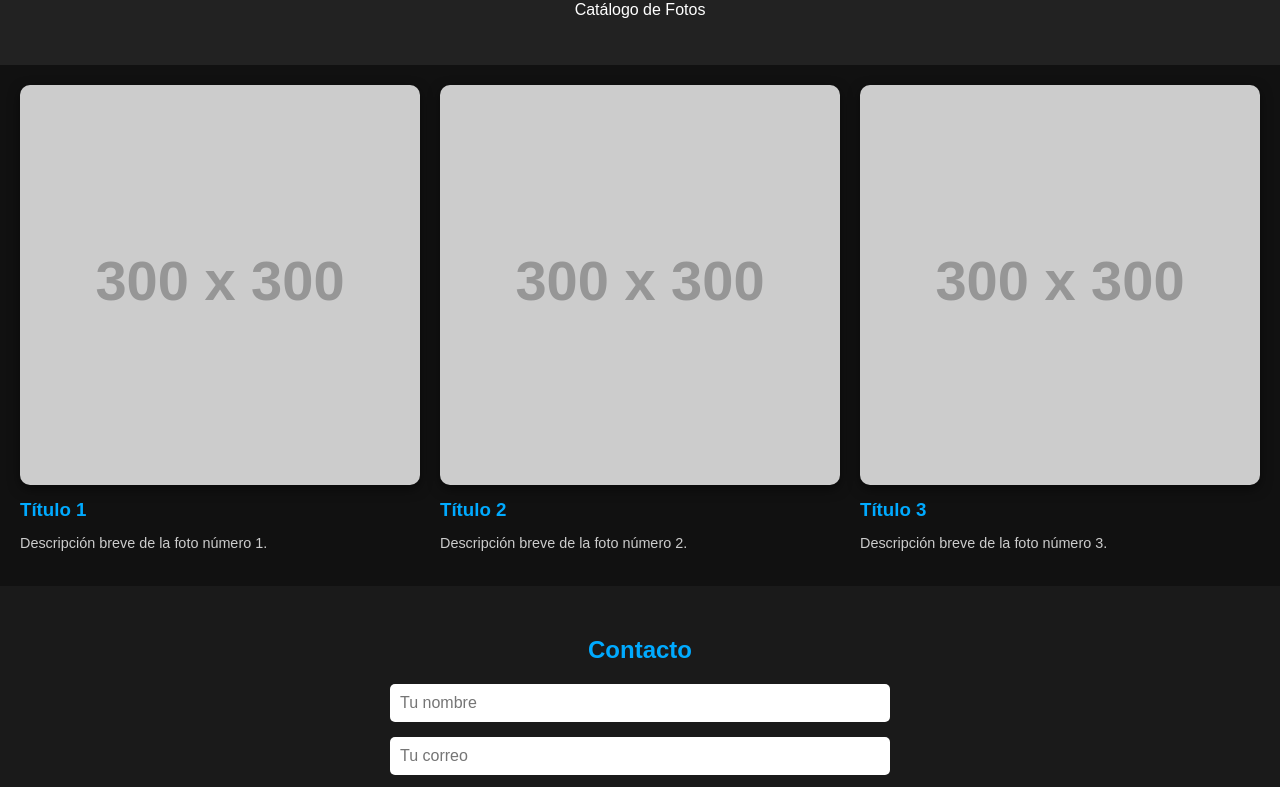
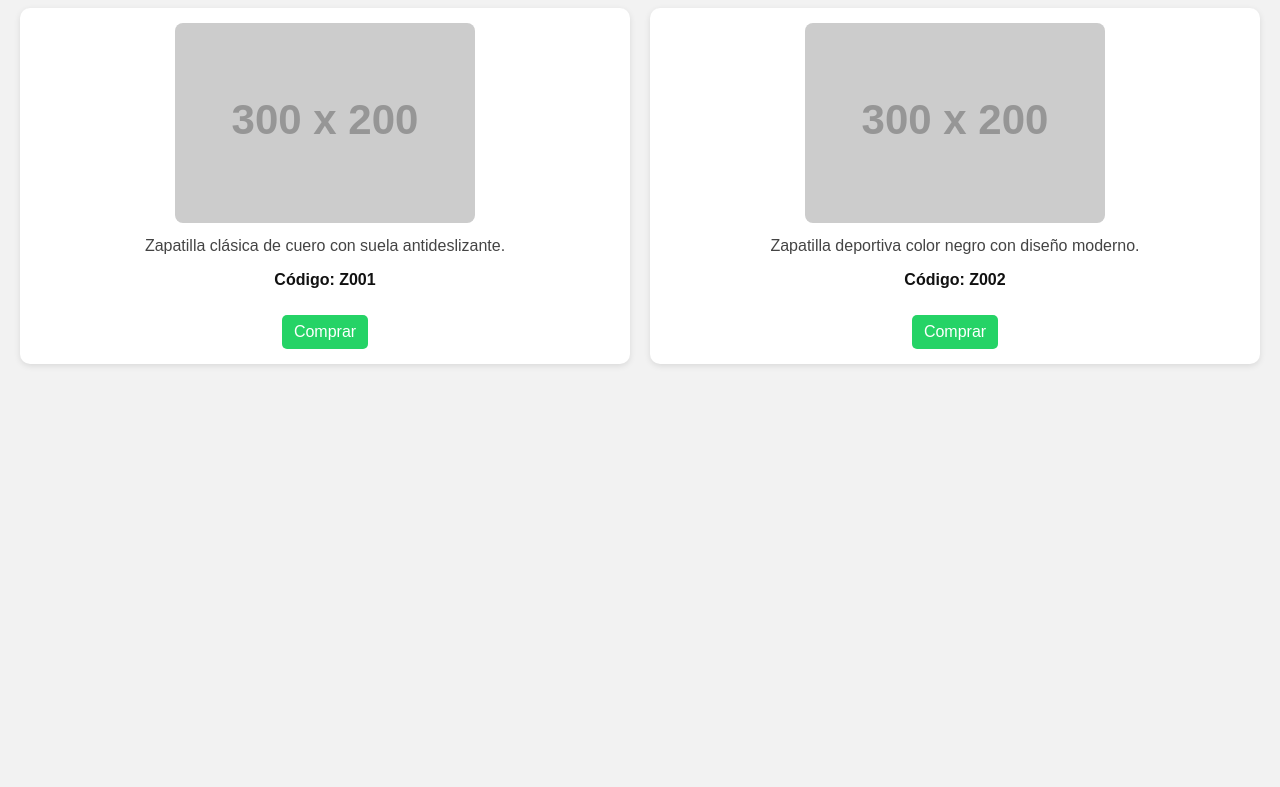
Before and after one commit to Maxkoch999/zabuza-gang, a plain HTML site: page index.html in a window 1280 px wide. Shown: the part 100-887 px from the top of the page. After the commit the page ends 800 px from the top, so only its background shows below. Drawn offline with Linux system fonts and the light colour scheme; placeholder pictures from the web are drawn by us.

Commit message:
Update index.html

```diff
--- a/index.html
+++ b/index.html
@@ -1,47 +1,86 @@
 <!DOCTYPE html>
 <html lang="es">
 <head>
-    <meta charset="UTF-8" />
-    <meta name="viewport" content="width=device-width, initial-scale=1.0"/>
-    <title>ZABUZA GANG</title>
-    <link rel="stylesheet" href="style.css" />
+  <meta charset="UTF-8">
+  <title>ZABUZA GANG - Catálogo Online</title>
+  <style>
+    body {
+      font-family: Arial, sans-serif;
+      background: #f2f2f2;
+      margin: 0;
+      padding: 20px;
+    }
+    h1 {
+      text-align: center;
+      color: #333;
+    }
+    .catalogo {
+      display: grid;
+      grid-template-columns: repeat(auto-fit, minmax(250px, 1fr));
+      gap: 20px;
+      margin-top: 30px;
+    }
+    .producto {
+      background: white;
+      padding: 15px;
+      border-radius: 10px;
+      box-shadow: 0 2px 6px rgba(0,0,0,0.1);
+      text-align: center;
+    }
+    .producto img {
+      max-width: 100%;
+      border-radius: 8px;
+    }
+    .descripcion {
+      margin: 10px 0;
+      color: #444;
+    }
+    .codigo {
+      font-weight: bold;
+      color: #111;
+    }
+    .btn {
+      display: inline-block;
+      margin-top: 10px;
+      padding: 8px 12px;
+      background: #25D366;
+      color: white;
+      text-decoration: none;
+      border-radius: 5px;
+    }
+  </style>
 </head>
 <body>
-    <header>
-        <h1>ZABUZA GANG</h1>
-        <p>Catálogo de Fotos</p>
-    </header>
+  <h1>ZABUZA GANG - CATÁLOGO ONLINE</h1>
 
-    <main class="gallery">
-        <div class="photo">
-            <img src="https://via.placeholder.com/300" alt="Foto 1" />
-            <h3>Título 1</h3>
-            <p>Descripción breve de la foto número 1.</p>
-        </div>
-        <div class="photo">
-            <img src="https://via.placeholder.com/300" alt="Foto 2" />
-            <h3>Título 2</h3>
-            <p>Descripción breve de la foto número 2.</p>
-        </div>
-        <div class="photo">
-            <img src="https://via.placeholder.com/300" alt="Foto 3" />
-            <h3>Título 3</h3>
-            <p>Descripción breve de la foto número 3.</p>
-        </div>
-    </main>
+  <div class="catalogo">
 
-    <section class="contacto">
-        <h2>Contacto</h2>
-        <form action="https://formspree.io/f/YOUR_ID" method="POST">
-            <input type="text" name="nombre" placeholder="Tu nombre" required />
-            <input type="email" name="email" placeholder="Tu correo" required />
-            <textarea name="mensaje" rows="5" placeholder="Escribe tu mensaje..." required></textarea>
-            <button type="submit">Enviar</button>
-        </form>
-    </section>
+    <!-- Producto 1 -->
+    <div class="producto">
+      <img src="https://via.placeholder.com/300x200?text=Zapatilla+1" alt="Zapatilla 1">
+      <p class="descripcion">Zapatilla clásica de cuero con suela antideslizante.</p>
+      <p class="codigo">Código: Z001</p>
+      <a class="btn" href="https://wa.me/12016673656?text=Hola%2C+quiero+comprar+el+producto+Z001" target="_blank">Comprar</a>
+    </div>
 
-    <footer>
-        <p>© 2025 ZABUZA GANG. Todos los derechos reservados.</p>
-    </footer>
+    <!-- Producto 2 -->
+    <div class="producto">
+      <img src="https://via.placeholder.com/300x200?text=Zapatilla+2" alt="Zapatilla 2">
+      <p class="descripcion">Zapatilla deportiva color negro con diseño moderno.</p>
+      <p class="codigo">Código: Z002</p>
+      <a class="btn" href="https://wa.me/12016673656?text=Hola%2C+quiero+comprar+el+producto+Z002" target="_blank">Comprar</a>
+    </div>
+
+    <!-- Agrega más productos copiando este bloque -->
+    <!--
+    <div class="producto">
+      <img src="URL_DE_LA_IMAGEN" alt="Nombre del producto">
+      <p class="descripcion">Descripción del producto.</p>
+      <p class="codigo">Código: Z00X</p>
+      <a class="btn" href="https://wa.me/NUMERO?text=Hola%2C+quiero+comprar+el+producto+Z00X" target="_blank">Comprar</a>
+    </div>
+    -->
+
+  </div>
 </body>
 </html>
```
